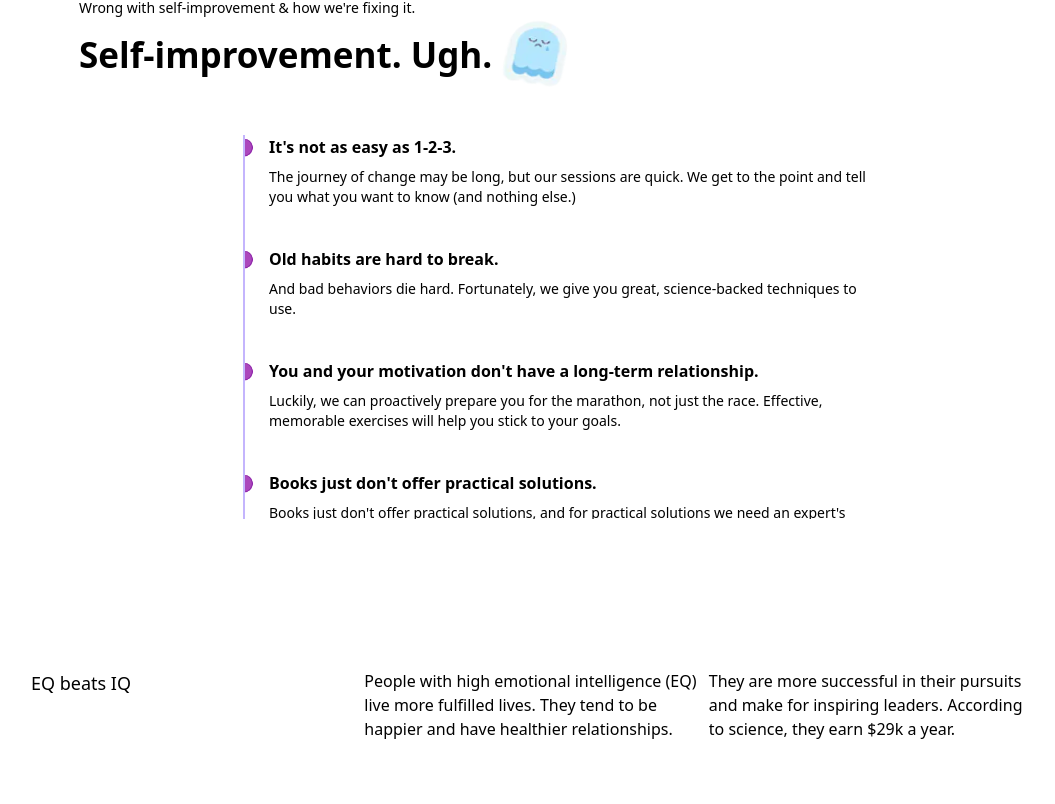
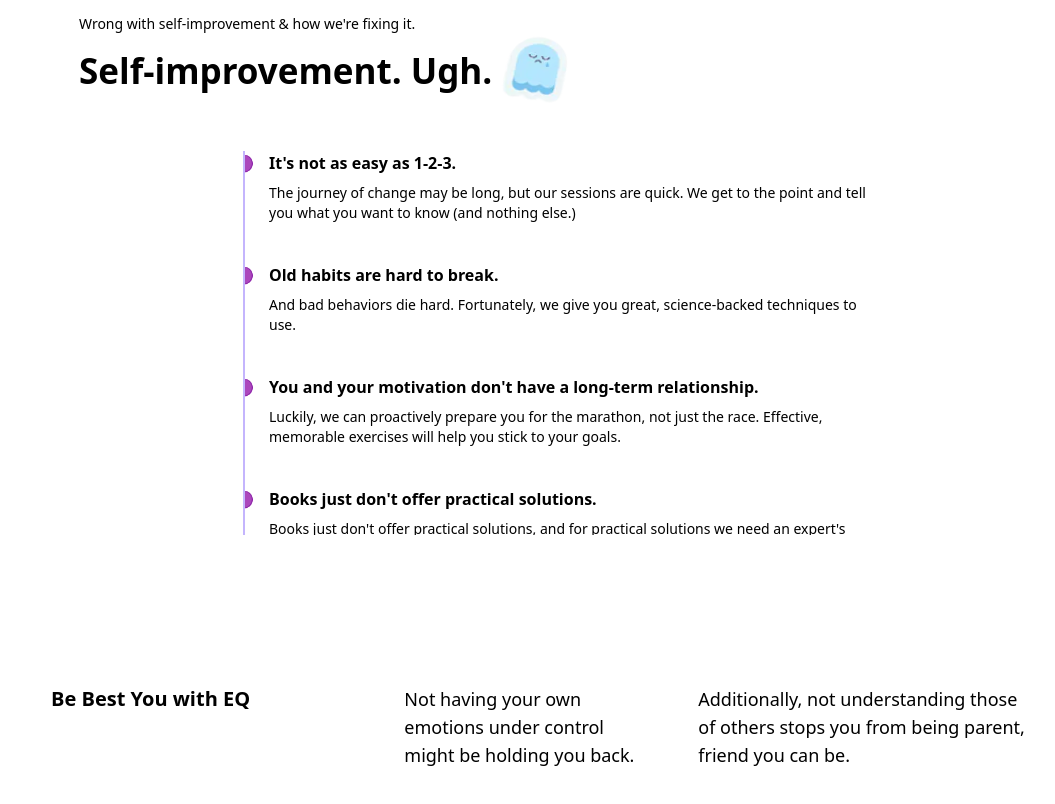
Before and after one commit to girirajShekhawat/Ahead-app, a React (Vite) app: page / in a window 1280 px wide. Shown: the part 1978-2782 px from the top of the page, without its empty margins (109-1164 px from the left). Built offline with nearby package versions, Linux system fonts and the light colour scheme.

Commit message:
reorganised the code for textBox component

```diff
--- a/src/assets/data.js
+++ b/src/assets/data.js
@@ -83,3 +83,21 @@ export const vacancies = [
         content: "Ahead feels like a game, not like a chore. See yourself grow every day towards achieving your goals!"
     }
 ];
+
+
+export const TextBoxData = [
+    {
+      title: "EQ beats IQ",
+      paragraphs: [
+        "People with high emotional intelligence (EQ) live more fulfilled lives. They tend to be happier and have healthier relationships.",
+        "They are more successful in their pursuits and make for inspiring leaders. According to science, they earn $29k a year."
+      ]
+    },
+    {
+      title: "Be Best You with EQ",
+      paragraphs: [
+        "Not having your own emotions under control might be holding you back.",
+        "Additionally, not understanding those of others stops you from being parent, friend you can be."
+      ]
+    }
+  ];
--- a/src/components/Jobs.jsx
+++ b/src/components/Jobs.jsx
@@ -13,9 +13,9 @@ function Jobs(props) {
           <h2 className="text-xl font-bold">{job.jobTitle}</h2>
 
           <ul className="mt-4 text-sm font-semibold list-disc pl-4">
-            <li className="">{job.position}</li>
-            <li className="">{job.location}</li>
-            <li className="">{job.pay}</li>
+            <li className="text-sm font-normal mb-1">{job.position}</li>
+            <li className="text-sm font-normal mb-1">{job.location}</li>
+            <li className="text-sm font-normal">{job.pay}</li>
           </ul>
         </div>
 
--- a/src/components/MiddleContent.jsx
+++ b/src/components/MiddleContent.jsx
@@ -3,7 +3,7 @@ import TextBox from './TextBox';
 import MainBanner from './MainBanner';
 import SideMovingBox from './SideMovingBox';
 import "../App.css";
-import { selfImprovementElementData  } from '../assets/data';
+import {  TextBoxData } from '../assets/data';
 import Jobs from './Jobs';
 import SelfImprovement from './SelfImprovement';
 import WorkWithUs from './WorkWithUs';
@@ -18,7 +18,7 @@ function MiddleContent(props) {
             <MainBanner/>
         </div>
          <div className='my-[50px] py-[50px] px-5'>
-            <TextBox/>
+            <TextBox data={TextBoxData[0]}/>
          </div>
          <div className='my-[50px] py-[50px]'>
             <SideMovingBox/>
@@ -33,7 +33,7 @@ function MiddleContent(props) {
 
     {/*Textbox */}
             <div className='py-[50px] my-[50px]'>
-            <TextBox/>
+            <TextBox data={TextBoxData[1]}/>
             </div>
 
 
--- a/src/components/TextBox.jsx
+++ b/src/components/TextBox.jsx
@@ -1,28 +1,16 @@
-// import React from 'react';
-
-// function TextBox(props) {
-//     return (
-//         <div className='flex justify-between'>
-//             <h1 className='text-[20px] font-[500] leading-[29px] font-sans'>EQ beats IQ</h1>
-//              <p className='text-[14px] font-[600] leading-[21px]'>People with high emotional intelligence(EQ) live more fulfilled lives. They tend to be happier and have healthier relationships.</p>
-//              <p>They are more successful in their pursuits and make for inspiring leaders. According to science, they earn $29k a year.</p>
-//         </div>
-//     );
-// }
-
-// export default TextBox;
 
 
 
 import React from 'react';
 
 function TextBox(props) {
+    const {data}=props
     return (
-        <div className='flex justify-between'>
-            <h1 className='text-lg font-medium leading-7 w-1/2'>EQ beats IQ</h1>
-            <span className="flex justify-between w-full">
-            <p className='text-base text-wrap'>People with high emotional intelligence (EQ) live more fulfilled lives. They tend to be happier and have healthier relationships.</p>
-            <p className='text-base text-wrap'>They are more successful in their pursuits and make for inspiring leaders. According to science, they earn $29k a year.</p>
+        <div className='flex justify-between gap-10'>
+            <h1 className='text-xl font-[700] leading-7 w-1/2 ml-5'>{data.title}</h1>
+            <span className="flex justify-between gap-10 w-full">
+            <p className='text-lg font-normal text-wrap'>{data.paragraphs[0]}</p>
+            <p className='text-lg font-normal text-wrap'>{data.paragraphs[1]} </p>
             </span>
         </div>
     );
```
